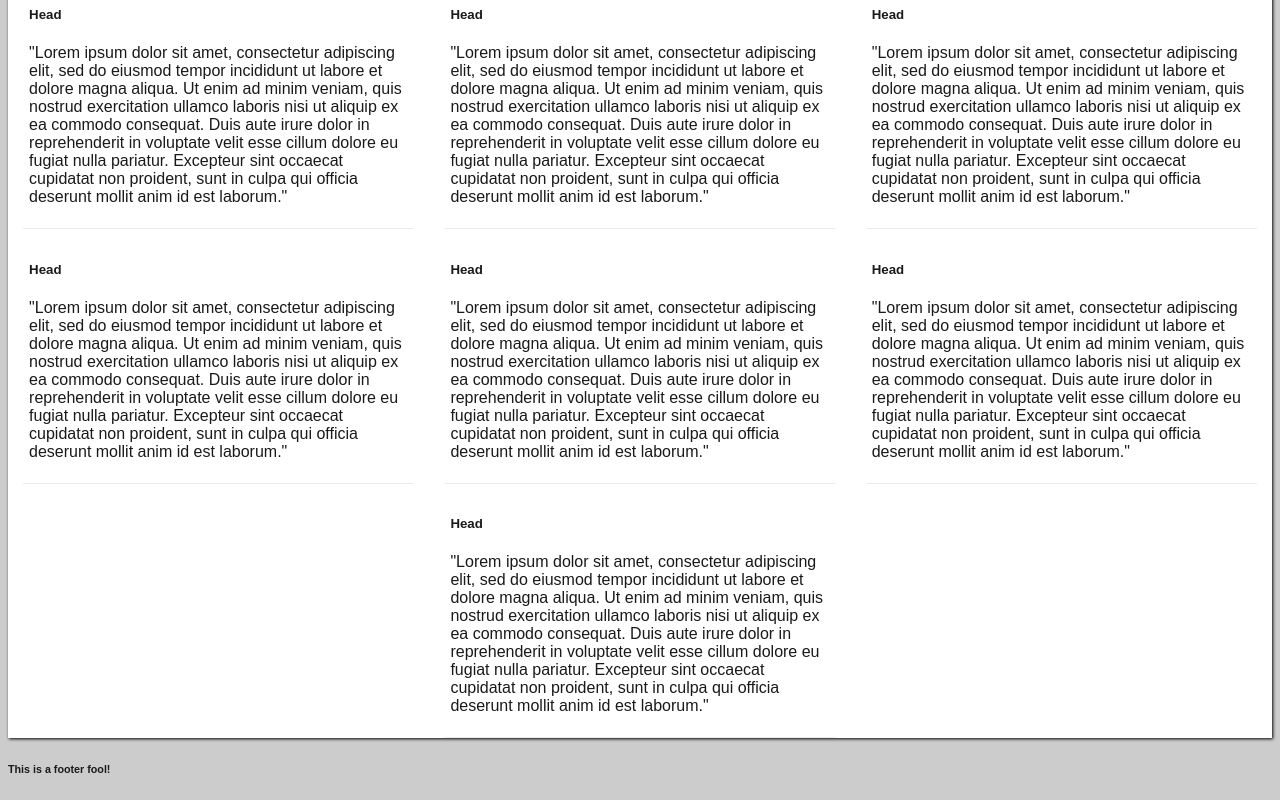
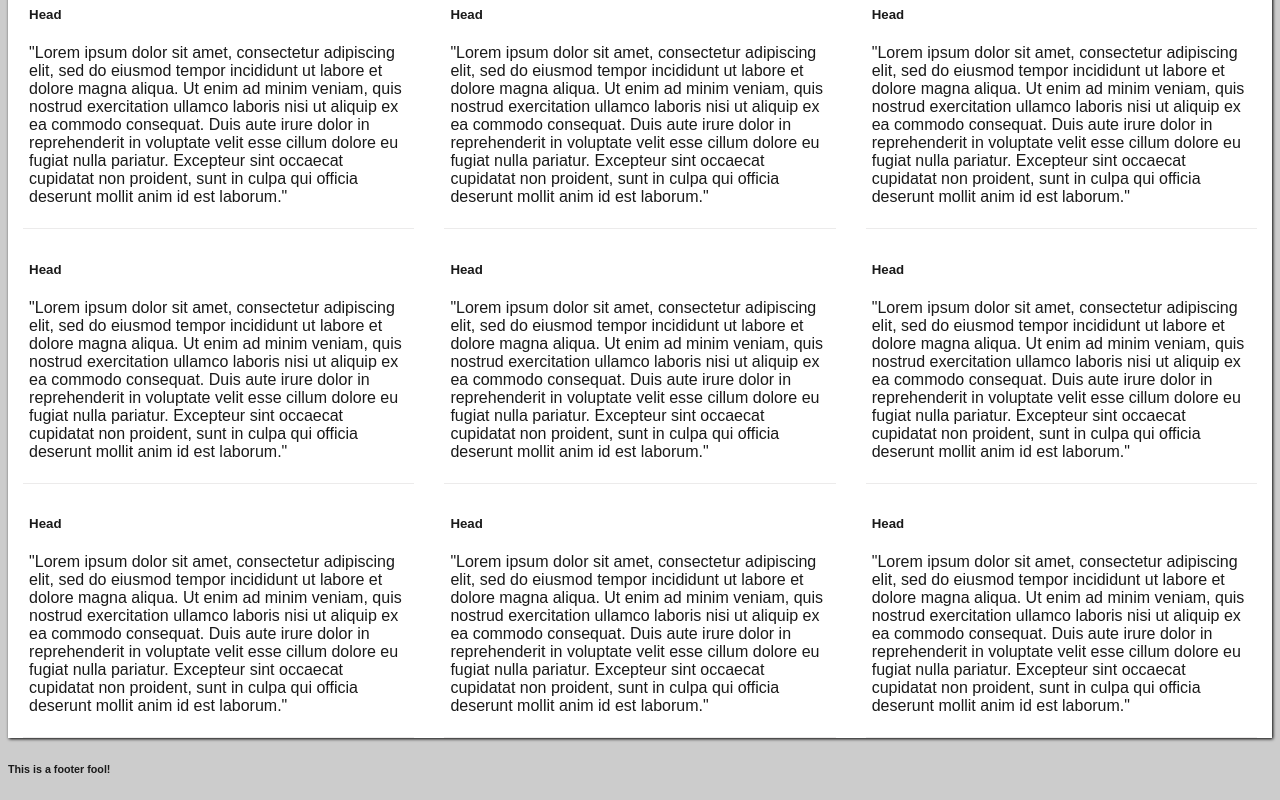
Before and after one commit to jawg201/Flex_practice, a plain HTML site: page index.html in a window 1280 px wide. Shown: the part 871-1671 px from the top of the page. Drawn offline with Linux system fonts and the light colour scheme.

Commit message:
Update index.html
Added two divs to square off the bottom

```diff
--- a/index.html
+++ b/index.html
@@ -85,6 +85,14 @@
                     <h5>Head</h5>
                     <p>"Lorem ipsum dolor sit amet, consectetur adipiscing elit, sed do eiusmod tempor incididunt ut labore et dolore magna aliqua. Ut enim ad minim veniam, quis nostrud exercitation ullamco laboris nisi ut aliquip ex ea commodo consequat. Duis aute irure dolor in reprehenderit in voluptate velit esse cillum dolore eu fugiat nulla pariatur. Excepteur sint occaecat cupidatat non proident, sunt in culpa qui officia deserunt mollit anim id est laborum."</p>
                 </div>
+                <div>
+                    <h5>Head</h5>
+                    <p>"Lorem ipsum dolor sit amet, consectetur adipiscing elit, sed do eiusmod tempor incididunt ut labore et dolore magna aliqua. Ut enim ad minim veniam, quis nostrud exercitation ullamco laboris nisi ut aliquip ex ea commodo consequat. Duis aute irure dolor in reprehenderit in voluptate velit esse cillum dolore eu fugiat nulla pariatur. Excepteur sint occaecat cupidatat non proident, sunt in culpa qui officia deserunt mollit anim id est laborum."</p>
+                </div>
+                <div>
+                    <h5>Head</h5>
+                    <p>"Lorem ipsum dolor sit amet, consectetur adipiscing elit, sed do eiusmod tempor incididunt ut labore et dolore magna aliqua. Ut enim ad minim veniam, quis nostrud exercitation ullamco laboris nisi ut aliquip ex ea commodo consequat. Duis aute irure dolor in reprehenderit in voluptate velit esse cillum dolore eu fugiat nulla pariatur. Excepteur sint occaecat cupidatat non proident, sunt in culpa qui officia deserunt mollit anim id est laborum."</p>
+                </div>
          </div><!--/flexbox 2-->
 
         <footer>
```
